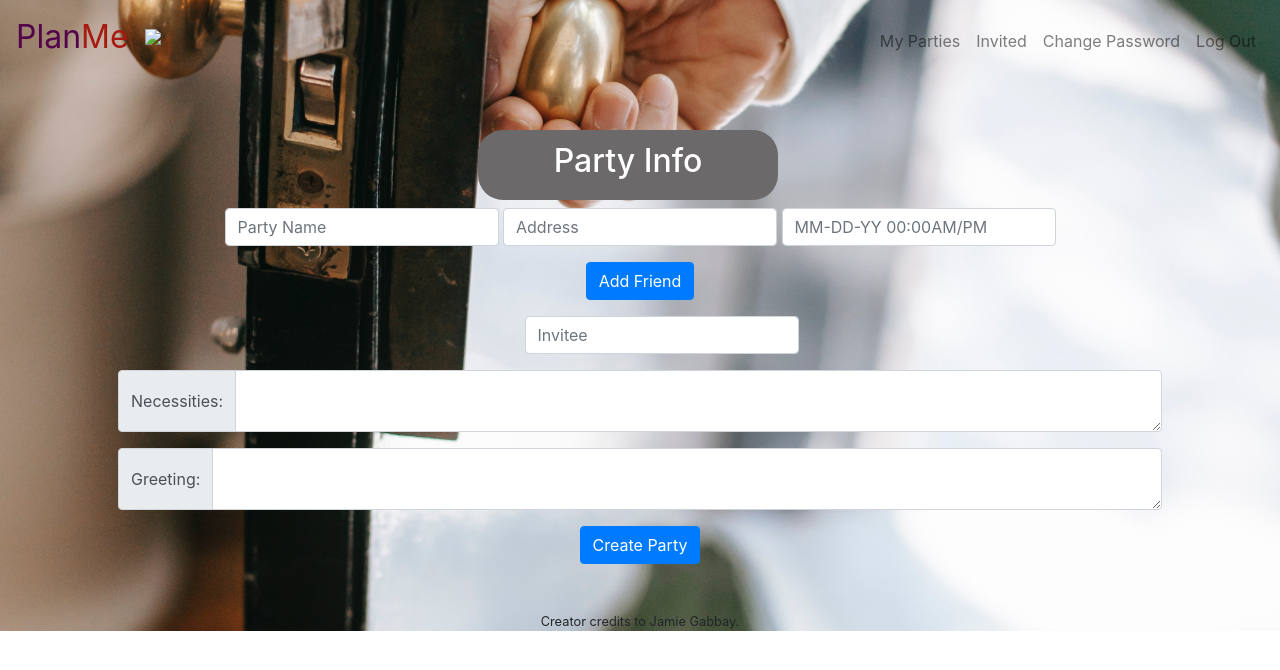
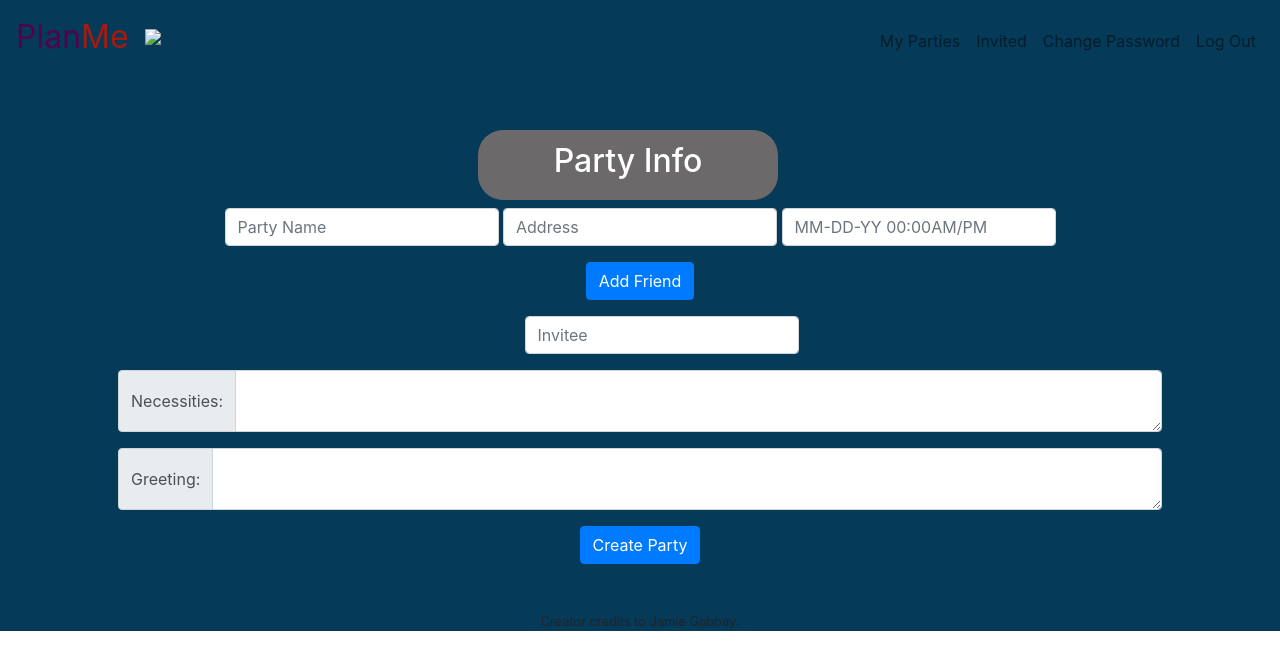
Before and after one commit to jgbby/WiLi, a Flask app: page /create in a window 1280 px wide. Shown: the top 670 px of the page. Run offline with Flask 2, Linux system fonts and the light colour scheme; a user stored in the database is signed in; some libraries are stand-ins or nearby versions.

Commit message:
changed background

```diff
--- a/static/styles.css
+++ b/static/styles.css
@@ -89,7 +89,8 @@ body, html {
 
 .bg {
   /* The image used */
-  background-image: url("lock.jpg");
+  /*background-image: url("lock.jpg");*/
+  background-color: #053a58;
 
   /* Full height */
   height: auto;
```
Also changed, not shown: requirements.txt (added, +21 -0 lines), 1 other file.
